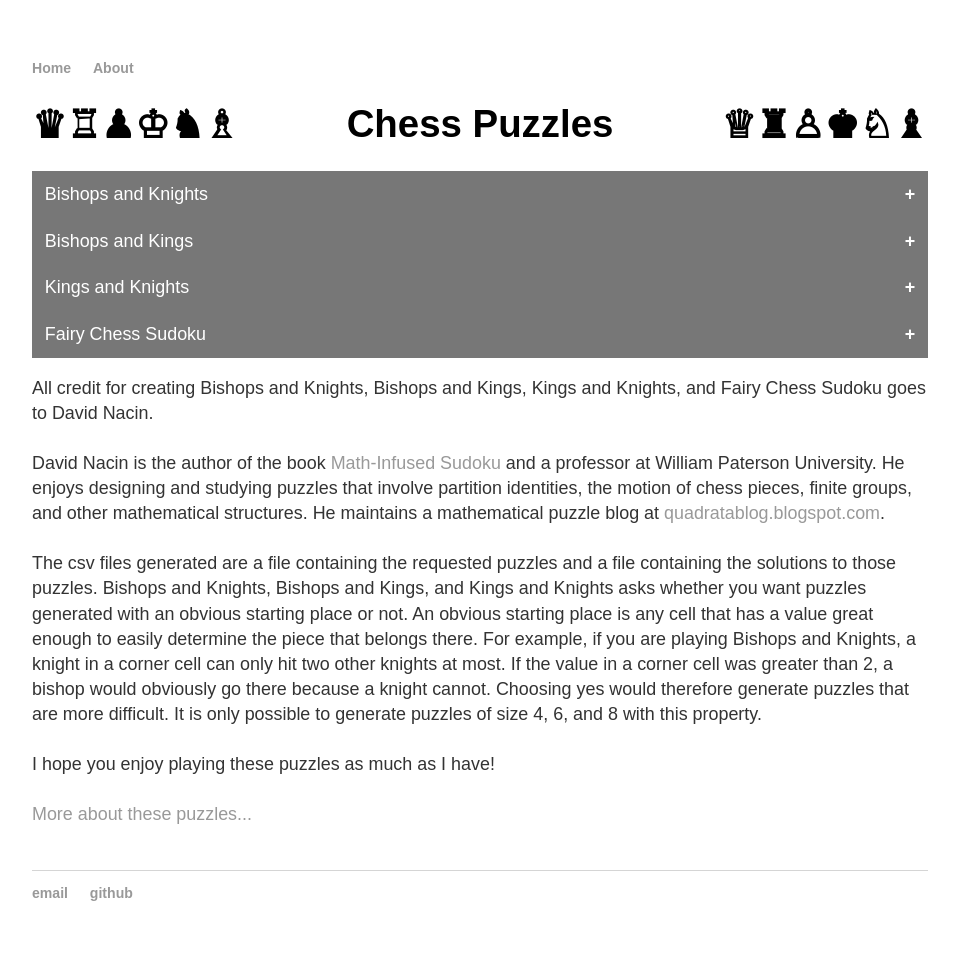
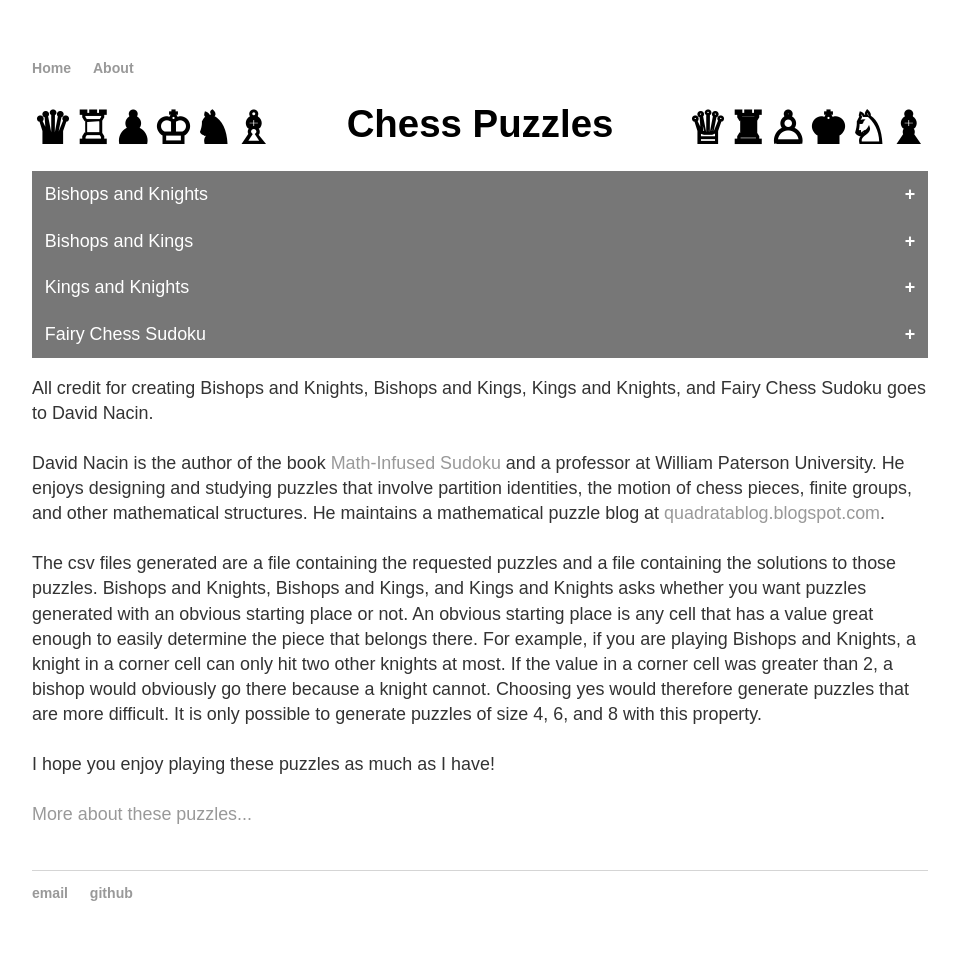
Before and after one commit to CThielsen1/CThielsen1.github.io, a Jekyll site: the page built from index.html, in a window 1280 px wide. Shown: the whole page, without its empty margins (160-1119 px from the left). Built offline with Jekyll 4.4.1, drawn with Linux system fonts in a browser that asks for light colours.

Commit message:
Update main.css

```diff
--- a/css/main.css
+++ b/css/main.css
@@ -30,12 +30,12 @@ h1 {
     text-align: center;
 }
 h1:before {
-    font-size: 3vw;
+    font-size: 3.5vw;
     content: '\265B' '\2656' '\265F\FE0E' '\2654' '\265E' '\2657';
     float: left;
 }
 h1:after {
-    font-size: 3vw;
+    font-size: 3.5vw;
     content: '\2655' '\265C' '\2659' '\265A' '\2658' '\265D';
     float: right;
 }
```
